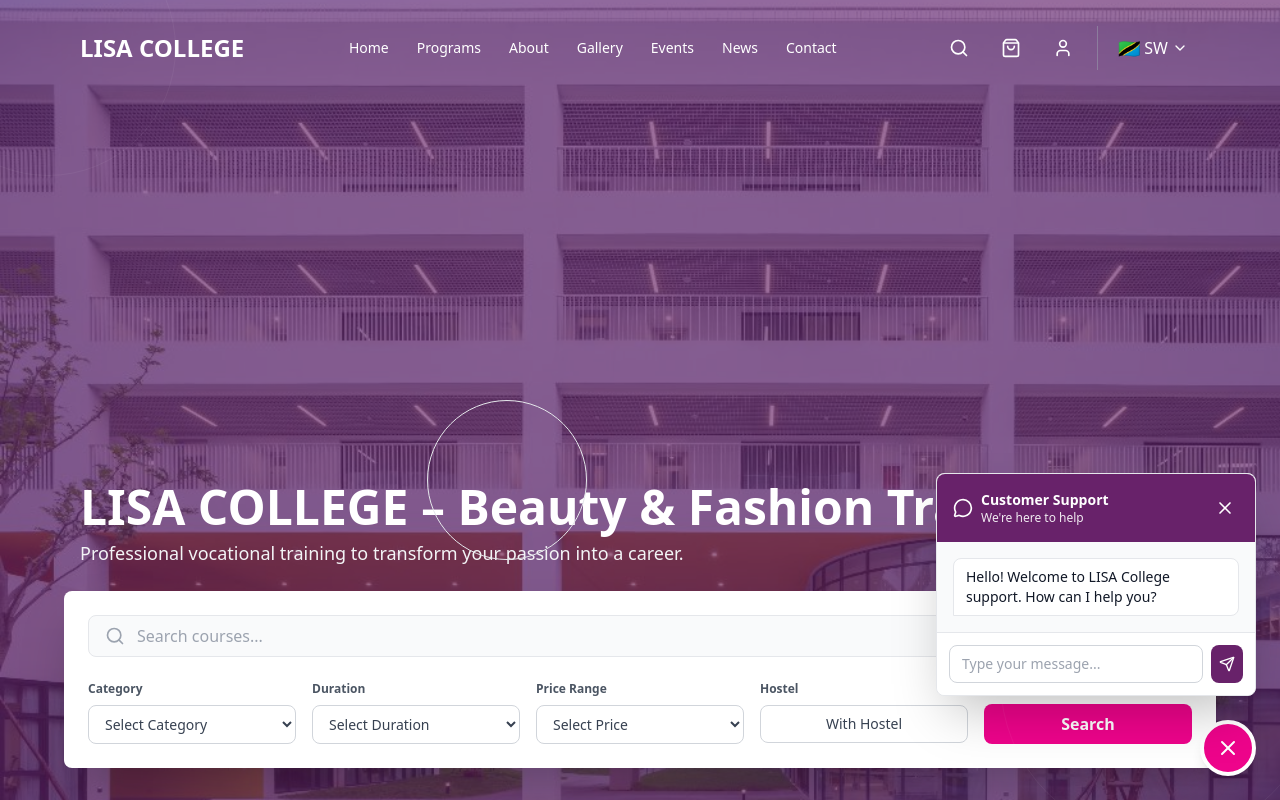
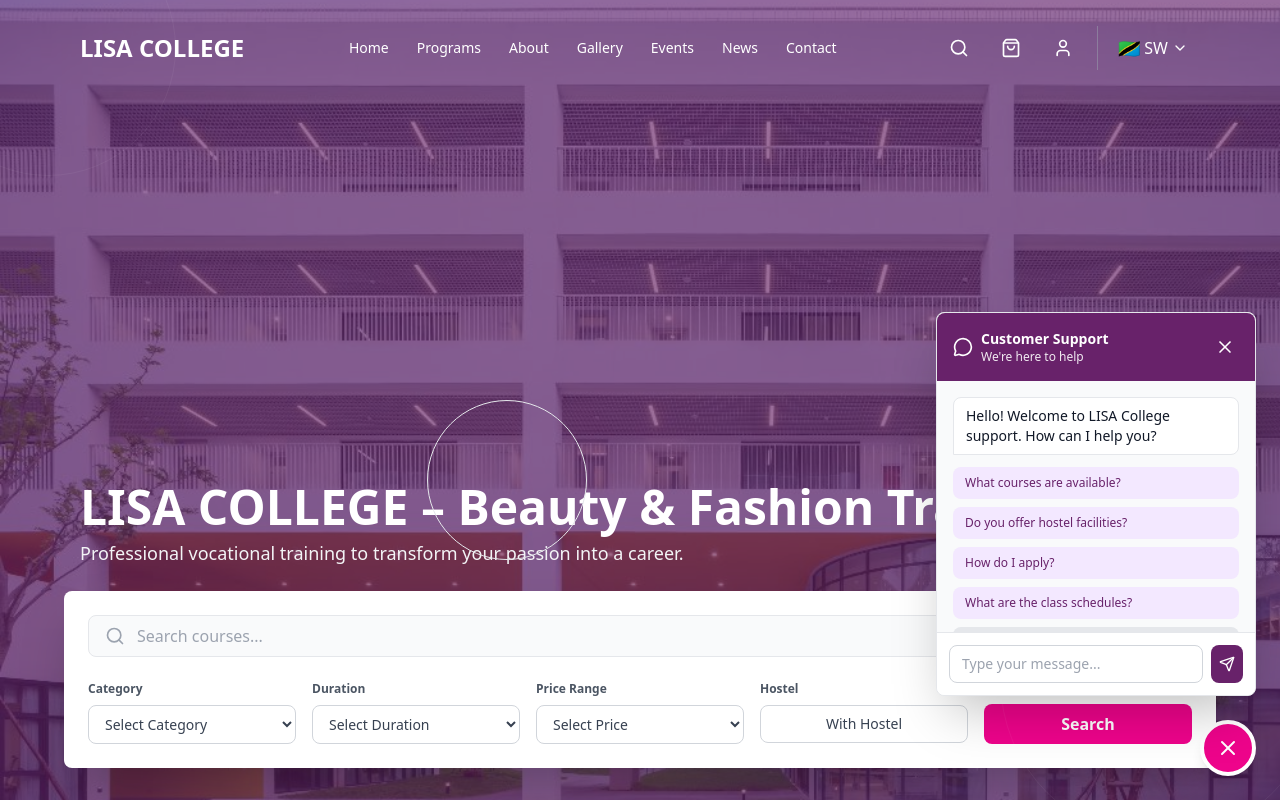
Before and after one commit to msetitech/lisacollege, a React app in the folder frontend/: page / in a window 1280 px wide. Both pictures are taken after a click on the button 1228 px from the left and 748 px from the top of the page. Shown: the top 800 px of the page. Built offline with nearby package versions, Linux system fonts and the light colour scheme; the HTML template or start-up script is replaced by a standard one.

Commit message:
fixing help icon

```diff
--- a/frontend/src/components/Common/HelpChat.jsx
+++ b/frontend/src/components/Common/HelpChat.jsx
@@ -13,23 +13,257 @@ export default function HelpChat() {
 				i18n.language === "sw"
 					? "Habari! Ninafanya kazi kwa LISA College. Unastahili msaada?"
 					: "Hello! Welcome to LISA College support. How can I help you?",
+			showQuestions: true,
 		},
 	]);
 	const [inputValue, setInputValue] = useState("");
+	const [showCustomInput, setShowCustomInput] = useState(false);
+
+	const courseData = {
+		beautyAndFashion: [
+			{
+				name_en: "Hair styling, Makeup & Beauty",
+				name_sw: "Ususi, Makeup & Styling",
+				duration_en: "6 Months",
+				duration_sw: "Miezi 6",
+				fee: "600,000",
+				hostel: "780,000",
+			},
+			{
+				name_en: "Hair styling, Makeup & Beauty",
+				name_sw: "Ususi, Makeup & Styling",
+				duration_en: "3 Months",
+				duration_sw: "Miezi 3",
+				fee: "300,000",
+				hostel: "390,000",
+			},
+			{
+				name_en: "Hair Styling Only",
+				name_sw: "Ususi Pekee",
+				duration_en: "2 Months",
+				duration_sw: "Miezi 2",
+				fee: "250,000",
+				hostel: "310,000",
+			},
+			{
+				name_en: "Full Makeup & Hair Styling",
+				name_sw: "Makeup Kamili & Hair Styling",
+				duration_en: "1 Month",
+				duration_sw: "Mwezi 1",
+				fee: "150,000",
+				hostel: "180,000",
+			},
+			{
+				name_en: "Nail Art",
+				name_sw: "Urembo wa Kucha",
+				duration_en: "2 Months",
+				duration_sw: "Miezi 2",
+				fee: "300,000",
+				hostel: "360,000",
+			},
+		],
+		otherCourses: [
+			{
+				name_en: "Decoration/Event Decor",
+				name_sw: "Mapambo (Decoration)",
+				duration_en: "2 Months",
+				duration_sw: "Miezi 2",
+				fee: "400,000",
+				hostel: "460,000",
+			},
+			{
+				name_en: "Cake Decoration",
+				name_sw: "Mapambo ya Keki",
+				duration_en: "1 Month",
+				duration_sw: "Mwezi 1",
+				fee: "300,000",
+				hostel: "330,000",
+			},
+			{
+				name_en: "Fashion Design, Sewing & Cloth Tech",
+				name_sw: "Ubunifu wa Mavazi, Ushonaji & Teknolojia ya Nguo",
+				duration_en: "6 Months",
+				duration_sw: "Miezi 6",
+				fee: "600,000",
+				hostel: "780,000",
+			},
+			{
+				name_en: "Henna/Hina/Piko",
+				name_sw: "Henna (Hina/Piko)",
+				duration_en: "1 Month",
+				duration_sw: "Mwezi 1",
+				fee: "150,000",
+				hostel: "180,000",
+			},
+		],
+	};
+
+	const quickQuestions = [
+		{
+			id: "courses",
+			label:
+				i18n.language === "sw"
+					? "Kozi zipi unayopatikana?"
+					: "What courses are available?",
+			contentType: "courses",
+		},
+		{
+			id: "hostel",
+			label:
+				i18n.language === "sw"
+					? "Je! Tunatoa huduma ya hostel?"
+					: "Do you offer hostel facilities?",
+			answer:
+				i18n.language === "sw"
+					? "Ndiyo! Tunatoa huduma ya hostel kwa wanafunzi wanaotoka nje. Bei ya hostel inaongezwa kwenye ada ya kozi."
+					: "Yes! We provide hostel facilities for students from outside the city. Hostel fees are added to the course fees.",
+		},
+		{
+			id: "admission",
+			label:
+				i18n.language === "sw"
+					? "Jinsi ya kuomba kujiunga?"
+					: "How do I apply?",
+			answer:
+				i18n.language === "sw"
+					? "Unaweza kuomba kwa moja ya njia: (1) Njia ya mtandaoni kwenye kurasa yetu, (2) Kuja mwenyewe ofisini, au (3) Kumpigia simu timu yetu. Tupo mnamo Dar es Salaam."
+					: "You can apply in three ways: (1) Online through our website, (2) Visit us in person at our office, or (3) Call our team. We're located in Dar es Salaam.",
+		},
+		{
+			id: "schedule",
+			label:
+				i18n.language === "sw"
+					? "Ratiba za mafunzo?"
+					: "What are the class schedules?",
+			answer:
+				i18n.language === "sw"
+					? "Tunatoa mafunzo ya asubuhi, mchana, na jioni kwa ajili ya kurahisisha wanafunzi. Tafadhali wasiliana nasi kwa ratiba kamili."
+					: "We offer morning, afternoon, and evening classes to accommodate all students. Please contact us for the full schedule.",
+		},
+		{
+			id: "other",
+			label: i18n.language === "sw" ? "Swali jingine" : "Ask something else",
+			isCustom: true,
+		},
+	];
+
+	const CourseTable = ({ data, title }) => (
+		<div className="text-xs space-y-2">
+			<h4 className="font-bold text-gray-900 mb-2">{title}</h4>
+			<div className="overflow-x-auto">
+				<table className="w-full border-collapse border border-gray-300">
+					<thead>
+						<tr className="bg-[#68226A] text-white">
+							<th className="border border-gray-300 px-2 py-1 text-left">
+								{i18n.language === "sw" ? "Kozi" : "Course"}
+							</th>
+							<th className="border border-gray-300 px-2 py-1 text-left">
+								{i18n.language === "sw" ? "Muda" : "Duration"}
+							</th>
+							<th className="border border-gray-300 px-2 py-1 text-left">
+								{i18n.language === "sw" ? "Ada" : "Fee"}
+							</th>
+							<th className="border border-gray-300 px-2 py-1 text-left">
+								{i18n.language === "sw" ? "Pamoja na Hostel" : "With Hostel"}
+							</th>
+						</tr>
+					</thead>
+					<tbody>
+						{data.map((course, idx) => (
+							<tr
+								key={idx}
+								className={idx % 2 === 0 ? "bg-white" : "bg-gray-50"}>
+								<td className="border border-gray-300 px-2 py-1">
+									{i18n.language === "sw" ? course.name_sw : course.name_en}
+								</td>
+								<td className="border border-gray-300 px-2 py-1">
+									{i18n.language === "sw"
+										? course.duration_sw
+										: course.duration_en}
+								</td>
+								<td className="border border-gray-300 px-2 py-1">
+									{course.fee}
+								</td>
+								<td className="border border-gray-300 px-2 py-1">
+									{course.hostel}
+								</td>
+							</tr>
+						))}
+					</tbody>
+				</table>
+			</div>
+		</div>
+	);
+
+	const handleQuickQuestion = (question) => {
+		if (question.isCustom) {
+			setShowCustomInput(true);
+			return;
+		}
+
+		const userMessage = {
+			id: messages.length + 1,
+			type: "user",
+			text: question.label,
+		};
+
+		const updatedMessages = messages.map((msg) => ({
+			...msg,
+			showQuestions: false,
+		}));
+
+		setMessages([...updatedMessages, userMessage]);
+
+		setTimeout(() => {
+			let botResponse;
+
+			if (question.contentType === "courses") {
+				botResponse = {
+					id: messages.length + 2,
+					type: "bot",
+					contentType: "courses",
+					showQuestions: true,
+				};
+			} else {
+				botResponse = {
+					id: messages.length + 2,
+					type: "bot",
+					text: question.answer,
+					showQuestions: true,
+				};
+			}
+
+			setMessages((prev) => [...prev, botResponse]);
+		}, 600);
+
+		setShowCustomInput(false);
+	};
+
+	const getButtonClass = (q) => {
+		const baseClass =
+			"w-full text-left px-3 py-2 rounded-lg text-xs font-medium transition-all duration-200";
+		const customClass = q.isCustom
+			? "bg-gray-200 text-gray-800 hover:bg-gray-300"
+			: "bg-purple-100 text-[#68226A] hover:bg-[#68226A] hover:text-white";
+		return `${baseClass} ${customClass}`;
+	};
 
 	const handleSendMessage = () => {
 		if (!inputValue.trim()) return;
 
-		// Add user message
 		const userMessage = {
 			id: messages.length + 1,
 			type: "user",
 			text: inputValue,
 		};
 
-		setMessages([...messages, userMessage]);
+		const updatedMessages = messages.map((msg) => ({
+			...msg,
+			showQuestions: false,
+		}));
 
-		// Simulate bot response after a short delay
+		setMessages([...updatedMessages, userMessage]);
+
 		setTimeout(() => {
 			const botResponse = {
 				id: messages.length + 2,
@@ -38,11 +272,13 @@ export default function HelpChat() {
 					i18n.language === "sw"
 						? "Asante kwa swali lako! Timu yetu itakabidhiana naye karibu sana. Unaweza pia kuwasiliana nasi kupitia kurasa ya wasiliano."
 						: "Thank you for your question! Our team will get back to you shortly. You can also reach us through the contact page.",
+				showQuestions: true,
 			};
 			setMessages((prev) => [...prev, botResponse]);
 		}, 600);
 
 		setInputValue("");
+		setShowCustomInput(false);
 	};
 
 	return (
@@ -67,10 +303,11 @@ export default function HelpChat() {
 					</div>
 
 					{/* Messages Container */}
-					<div className="flex-1 overflow-y-auto p-4 bg-gray-50 space-y-3 max-h-64">
+					<div className="flex-1 overflow-y-auto p-4 bg-gray-50 space-y-3 max-h-80">
 						{messages.map((msg) => (
+							<div key={msg.id}>
+								{/* Message Bubble */}
 								<div
-								key={msg.id}
 									className={`flex ${
 										msg.type === "user" ? "justify-end" : "justify-start"
 									}`}>
@@ -80,14 +317,71 @@ export default function HelpChat() {
 												? "bg-[#EE048B] text-white rounded-br-none"
 												: "bg-white border border-gray-200 text-gray-900 rounded-bl-none"
 										}`}>
-									{msg.text}
+										{msg.contentType === "courses" ? (
+											<div className="space-y-3">
+												<CourseTable
+													data={courseData.beautyAndFashion}
+													title="💄 Kozi za Urembo na Saluni"
+												/>
+												<CourseTable
+													data={courseData.otherCourses}
+													title="🎨 Kozi Nyingine za Ufundi"
+												/>
 											</div>
+										) : (
+											msg.text
+										)}
+									</div>
+								</div>
+
+								{/* Quick Questions (show if showQuestions is true) */}
+								{msg.showQuestions && (
+									<div className="mt-3 space-y-2">
+										{quickQuestions.map((q) => (
+											<button
+												key={q.id}
+												onClick={() => handleQuickQuestion(q)}
+												className={getButtonClass(q)}>
+												{q.label}
+											</button>
+										))}
+									</div>
+								)}
 							</div>
 						))}
 					</div>
 
 					{/* Input Area */}
 					<div className="border-t border-gray-200 p-3 bg-white rounded-b-lg">
+						{showCustomInput ? (
+							<div className="space-y-2">
+								<label className="text-xs text-gray-600 font-medium">
+									{i18n.language === "sw"
+										? "Andika swali lako:"
+										: "Type your question:"}
+								</label>
+								<div className="flex gap-2">
+									<input
+										type="text"
+										value={inputValue}
+										onChange={(e) => setInputValue(e.target.value)}
+										onKeyPress={(e) => {
+											if (e.key === "Enter") {
+												handleSendMessage();
+											}
+										}}
+										autoFocus
+										placeholder={t("help.inputPlaceholder")}
+										className="flex-1 px-3 py-2 border border-gray-300 rounded-lg text-sm focus:outline-none focus:border-[#68226A]"
+									/>
+									<button
+										onClick={handleSendMessage}
+										className="bg-[#68226A] hover:bg-[#EE048B] text-white p-2 rounded-lg transition-colors">
+										<Send className="w-4 h-4" />
+									</button>
+								</div>
+							</div>
+						) : (
 							<div className="flex gap-2">
 								<input
 									type="text"
@@ -107,6 +401,7 @@ export default function HelpChat() {
 									<Send className="w-4 h-4" />
 								</button>
 							</div>
+						)}
 					</div>
 				</div>
 			)}
```
Lines whose indentation alone changed are shown as unchanged.
